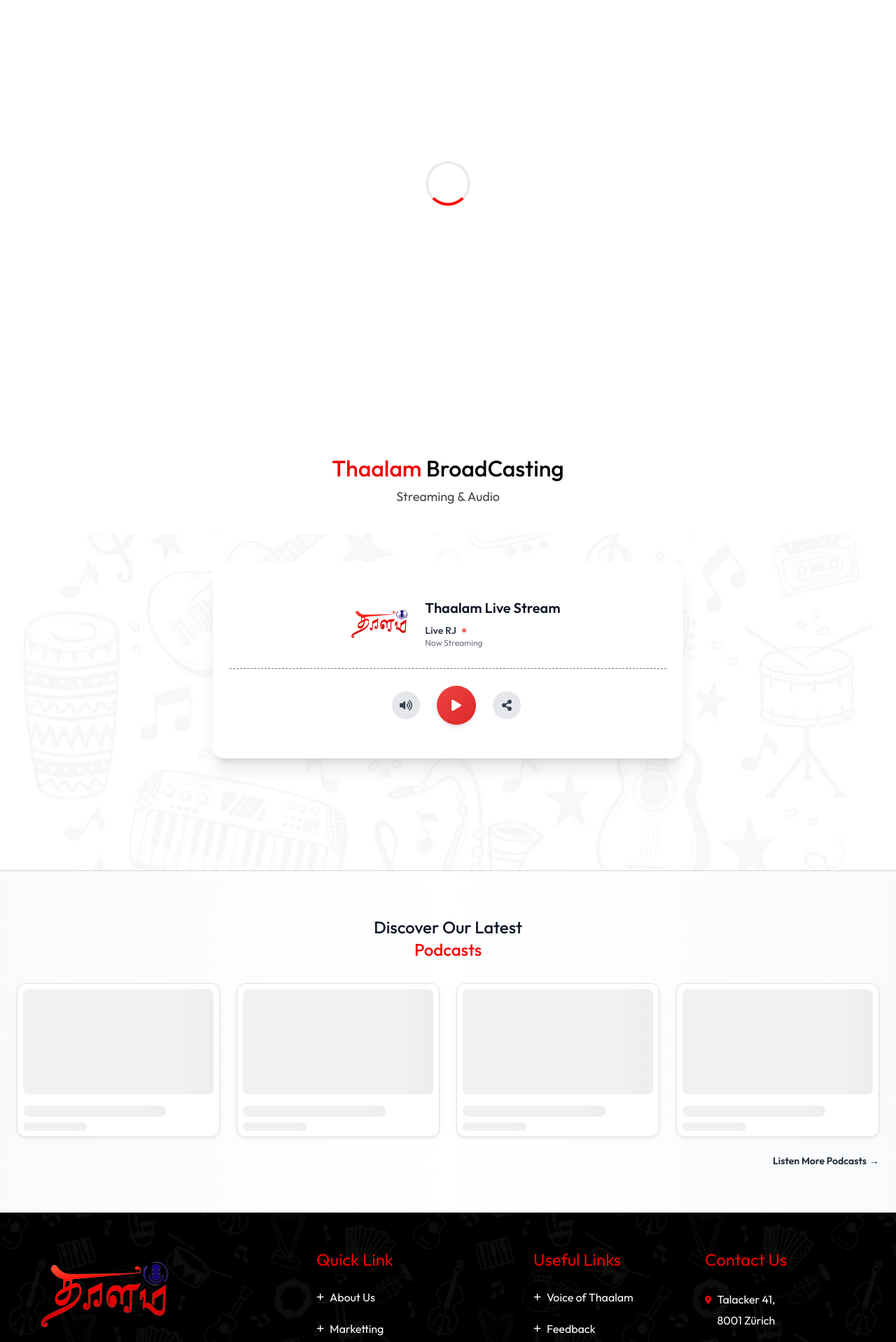
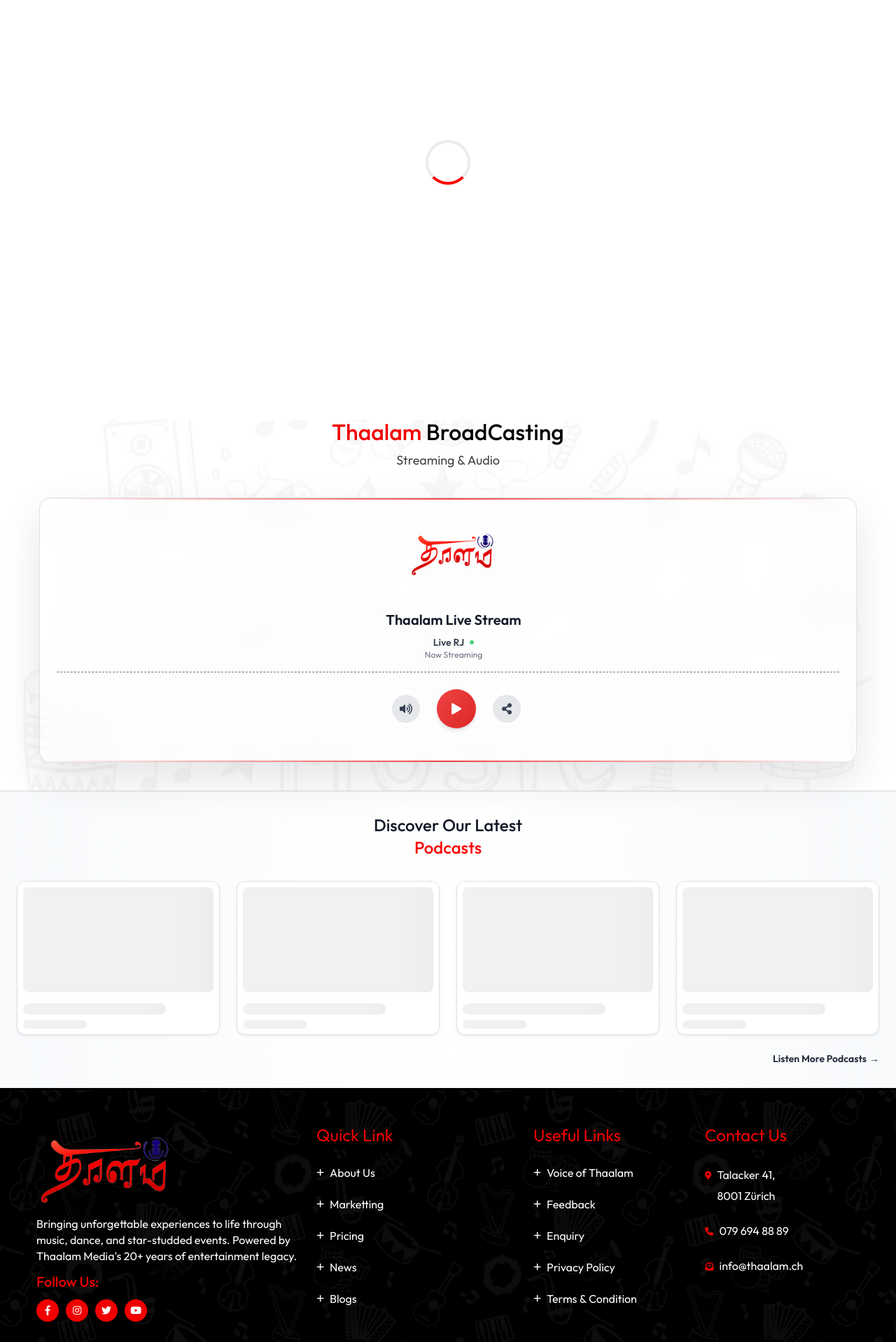
Before and after one commit to karthickkumarthaalam/thaalam-app, a PHP site: page / in a window 1280 px wide. Shown: the part 275-2193 px from the top of the page at 70% size. Run offline with PHP 8.4, Linux system fonts and the light colour scheme; some libraries are stand-ins or nearby versions.

Commit message:
radio card changes

```diff
--- a/assets/js/module/index.js
+++ b/assets/js/module/index.js
@@ -1,5 +1,4 @@
 $(document).ready(function () {
-  let $loader = $("#globalLoader");
   const $carousel = $(".main-slider__carousel");
   const $podcastList = $("#new-podcasts");
   const $festivalLeft = $("#festivalLeft");
@@ -9,6 +8,10 @@ $(document).ready(function () {
   $festivalLeft.hide();
   $festivalRight.hide();
   $podcastList.hide();
+
+  function slugify(name) {
+    return name.split(" ").join("-");
+  }
 
   // ---------------- CAROUSEL + BANNERS ✅ ----------------
 
@@ -124,6 +127,8 @@ $(document).ready(function () {
 
       const title = program?.program_category?.category || "No live program";
       const rj = program?.system_users?.name || "";
+      const rjSlug = slugify(rj);
+      const rjurl = `/rj-details?slug=${rjSlug}`;
       const time = program?.program_category
         ? `Show Time: ${program.program_category.start_time.substring(
             0,
@@ -143,6 +148,20 @@ $(document).ready(function () {
       $("#programArtist").text(rj);
       $("#showTime").text(time);
       $("#programImage").attr("src", imgURL).attr("alt", title);
+
+      $("#programImage")
+        .css("cursor", "pointer")
+        .off("click")
+        .on("click", () => {
+          window.location.href = rjurl;
+        });
+
+      $("#programArtist")
+        .css("cursor", "pointer")
+        .off("click")
+        .on("click", () => {
+          window.location.href = rjurl;
+        });
 
       if (res.minutesLeft <= 30 && res.next?.program_category) {
         $("#nextProgramNotice")
@@ -228,14 +247,20 @@ $(document).ready(function () {
 
             <!-- Image -->
             <div class="relative rounded-lg overflow-hidden mb-3">
-            <span
-              class="absolute top-2 left-2 z-10
-                     bg-red-600 text-white text-[10px]
-                     font-bold px-2 py-0.5 rounded-full
+           ${
+             i < 2
+               ? `
+             <span
+              class="absolute top-2 right-2 z-10
+                     bg-white text-gray-900 text-[10px]
+                     font-bold px-2 py-0.5 rounded-md
                      shadow"
             >
               NEW
             </span>
+            `
+               : ""
+           }
               <img src="${img}" alt="podcast-cover"
                    class="w-full h-[150px] object-cover">
 
--- a/index.php
+++ b/index.php
@@ -106,7 +106,7 @@
 
         @media (min-width: 1200px) {
             .main-slider {
-                min-height: 760px;
+                min-height: 700px;
             }
         }
 
@@ -234,51 +234,54 @@
                     <img id="festivalRight" alt="Festival Right" class="festival-side right">
 
 
-                    <div class="">
-                        <div class="home-page__header animate-fade-up">
-                            <h1 class="home-page__title">Thaalam <span style="color:#000">BroadCasting</span></h1>
-                            <p class="home-page__subtitle">Streaming & Audio</p>
-                        </div>
-
-                        <section class="py-10  border-b  border-gray-300"
-                            style="
+                    <div class="" style="
                               background-image: url('assets/images/backgrounds/background_image.jpg');
                               background-size: cover;
                               background-position: center;
                               background-repeat: no-repeat;
                             ">
+                        <div class="home-page__header animate-fade-up mt-2">
+                            <h1 class="home-page__title">Thaalam <span style="color:#000">BroadCasting</span></h1>
+                            <p class="home-page__subtitle">Streaming & Audio</p>
+                        </div>
 
-                            <div class="container mx-auto px-4">
+                        <section class="md:pb-10 border-b  border-gray-300">
+
+                            <div class="container mx-auto p-0 px-3">
                                 <div class="flex justify-center items-center">
-                                    <div class="w-full max-w-2xl bg-white shadow-xl rounded-2xl overflow-hidden">
+                                    <div class="w-full relative
+                                                     bg-white/25
+                                                     backdrop-blur-xl
+                                                     shadow-[0_25px_60px_rgba(0,0,0,0.1)]
+                                                     rounded-2xl
+                                                     border border-white/30
+                                                     overflow-hidden
+                                                     transition-all duration-300
+                                                     hover:-translate-y-1
+                                                     hover:shadow-[0_35px_80px_rgba(0,0,0,0.15)]">
 
-                                        <!-- Player Wrapper -->
-                                        <div class="gap-6 p-6">
+                                        <div class="absolute top-0 left-0 h-[2px] w-full overflow-hidden bg-gradient-to-r from-transparent via-red-500 to-transparent"></div>
 
+                                        <div class="absolute bottom-0 left-0 h-[2px] w-full overflow-hidden bg-gradient-to-r from-transparent via-red-500 to-transparent"></div>
 
-
-
-                                            <!-- Player Info -->
+                                        <div class="overflow-hidden rounded-2xl">
+                                            <div class="gap-6 px-4 pt-0 pb-4 md:p-6">
                                                 <div class="flex-1 w-full space-y-3">
-                                                <div class="flex flex-col md:flex-row items-center justify-center  gap-3 sm:gap-4
+                                                    <div class="flex flex-col  items-center justify-center  gap-3 sm:gap-4
                                                             pl-3 sm:pl-4 py-3  border-b border-dashed border-gray-500">
 
-                                                    <!-- Program Image -->
                                                         <img
                                                             id="programImage"
                                                             src="assets/img/logo/thalam-logo.png"
                                                             alt="Thaalam Live"
-                                                        class="w-32 h-32 md:w-24 md:h-24
-                                                               rounded-xl object-contain
-                                                               bg-white p-1" />
+                                                            class="w-32 h-32
+                                                               rounded-xl object-contain" />
 
-                                                    <!-- Text Content -->
                                                         <div class="flex flex-col  leading-tight">
 
-                                                        <!-- Title -->
                                                             <h3
                                                                 id="programTitle"
-                                                            class="text-base text-center md:text-right
+                                                                class="text-base text-center
                                                                  sm:text-lg md:text-xl font-semibold text-gray-900
                                                                  truncate max-w-[220px] sm:max-w-full
                                                                  mx-auto md:ml-auto mb-2">
@@ -286,16 +289,14 @@
                                                             </h3>
 
 
-                                                        <!-- RJ Name -->
-                                                        <p class="text-sm text-gray-700 font-semibold flex items-center justify-center md:justify-start gap-2  ">
+                                                            <p class="text-sm text-gray-700 font-semibold flex items-center justify-center  gap-2  ">
                                                                 <span id="programArtist">Live RJ</span>
-                                                            <span class="w-1.5 h-1.5 bg-red-500 rounded-full animate-pulse"></span>
+                                                                <span class="w-1.5 h-1.5 bg-green-500 rounded-full animate-pulse "></span>
                                                             </p>
 
-                                                        <!-- Show Time -->
                                                             <p
                                                                 id="showTime"
-                                                            class="text-xs text-gray-500 flex items-center justify-center md:justify-start gap-1 ">
+                                                                class="text-xs text-gray-500 flex items-center justify-center  gap-1 ">
                                                                 <span>Now Streaming</span>
                                                             </p>
                                                         </div>
@@ -304,7 +305,6 @@
 
 
 
-                                                <!-- Controls -->
                                                     <div class="flex flex-wrap items-center justify-center   gap-4 mt-4 pl-6 ">
 
 
@@ -320,16 +320,6 @@
                                                             <i class="fas fa-play" id="mainPlayIcon"></i>
                                                         </button>
 
-                                                    <!--
-                                                    <input
-                                                        type="range"
-                                                        id="volumeSlider"
-                                                        min="0"
-                                                        max="1"
-                                                        step="0.1"
-                                                        value="0.7"
-                                                        class="w-32 accent-orange-600 cursor-pointer" /> -->
-
                                                         <button
                                                             id="shareBtn"
                                                             class="w-10 h-10 flex items-center justify-center rounded-full bg-gray-200 hover:bg-gray-300 text-gray-700 transition">
@@ -337,12 +327,10 @@
                                                         </button>
                                                     </div>
 
-                                                <!-- Next Program -->
                                                     <div
                                                         id="nextProgramNotice"
                                                         class="text-sm text-red-500 text-center font-semibold animate-pulse mt-4"></div>
 
-                                                <!-- Audio -->
                                                     <audio
                                                         id="audioPlayer"
                                                         src="https://thaalam.out.airtime.pro/thaalam_b"
@@ -352,18 +340,19 @@
                                             </div>
                                         </div>
                                     </div>
+                                </div>
 
                                 <?php include 'php/quiz.php'; ?>
                             </div>
                         </section>
 
-                        <section class="py-16 bg-gradient-to-r from-slate-50 via-white  to-slate-50">
+                        <section class="py-8  bg-gradient-to-r from-slate-50 via-white  to-slate-50">
                             <div class="max-w-7xl mx-auto px-4">
 
                                 <div>
                                     <div class="mb-8 animate-fade-up">
 
-                                        <h2 class="text-xl md:text-2xl text-center font-medium text-gray-900 leading-tight">
+                                        <h2 class="text-xl md:text-2xl text-center font-medium text-gray-900 ">
                                             Discover Our Latest <br>
                                             <span class="text-[#f90000]">Podcasts</span>
                                         </h2>
--- a/php/quiz.php
+++ b/php/quiz.php
@@ -17,17 +17,18 @@
     /* ================= CLEAN MODERN POLL ================= */
     .live-interaction {
         background: transparent;
-        padding: 60px 20px;
         /* min-height: 100vh; */
     }
 
     .container {
         max-width: 1200px;
+        /* padding: 2.8rem 1.2rem; */
         margin: 0 auto;
     }
 
     .live-interaction__header {
         text-align: center;
+        margin-top: 48px;
         margin-bottom: 48px;
         display: none;
     }
@@ -62,14 +63,14 @@
     /* ================= GRID ================= */
     .quiz-list {
         display: grid;
-        grid-template-columns: repeat(auto-fit, minmax(400px, 0.5fr));
+        grid-template-columns: repeat(auto-fit, minmax(400px, 0.4fr));
         gap: 32px;
         justify-content: center;
     }
 
     @media (max-width: 480px) {
         .quiz-list {
-            grid-template-columns: 1fr;
+            grid-template-columns: w-full;
         }
     }
 
@@ -478,13 +479,10 @@
 
 <script src="https://cdn.jsdelivr.net/npm/sweetalert2@11"></script>
 <script>
-    /* ================= POLL SYSTEM (WITH SMART STORAGE) ================= */
-
     const polls = [];
     let currentProgramId = null;
     let submitHandler = null;
 
-    /* ---------- SMART STORAGE SOLUTION ---------- */
     const StorageManager = {
         prefix: 'poll_',
         maxItemsPerProgram: 50,
```
Lines whose indentation alone changed are shown as unchanged.
